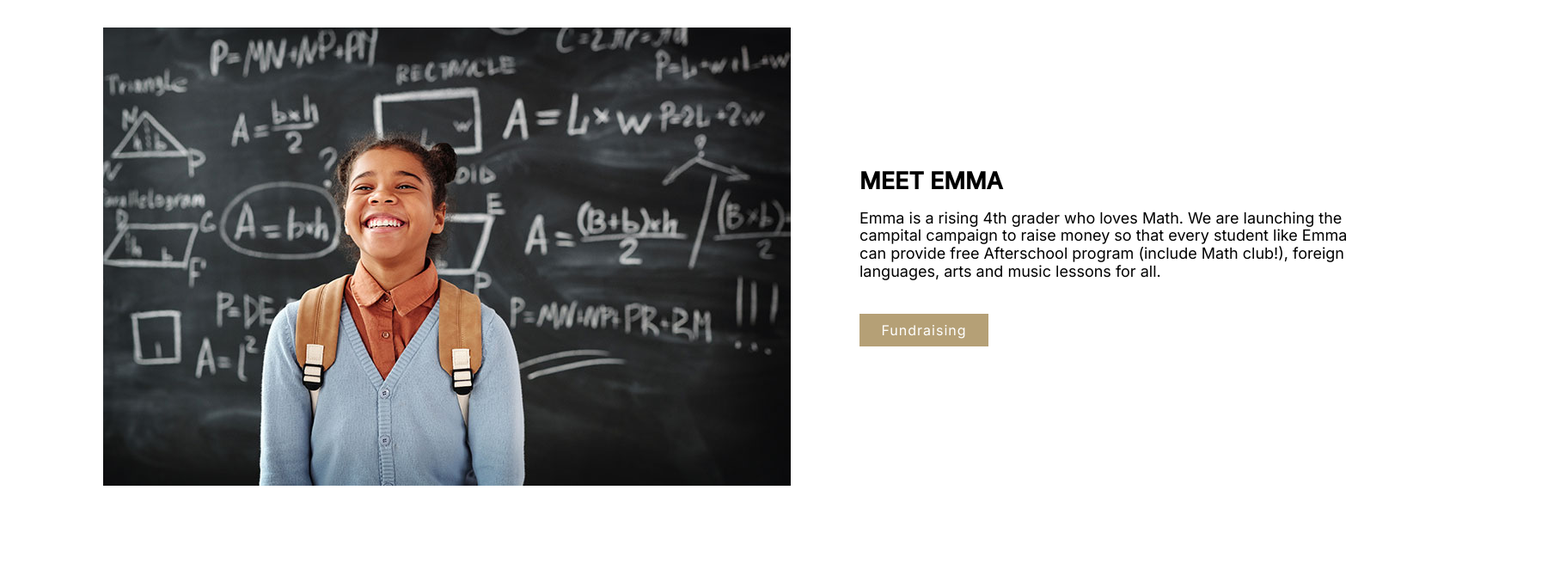
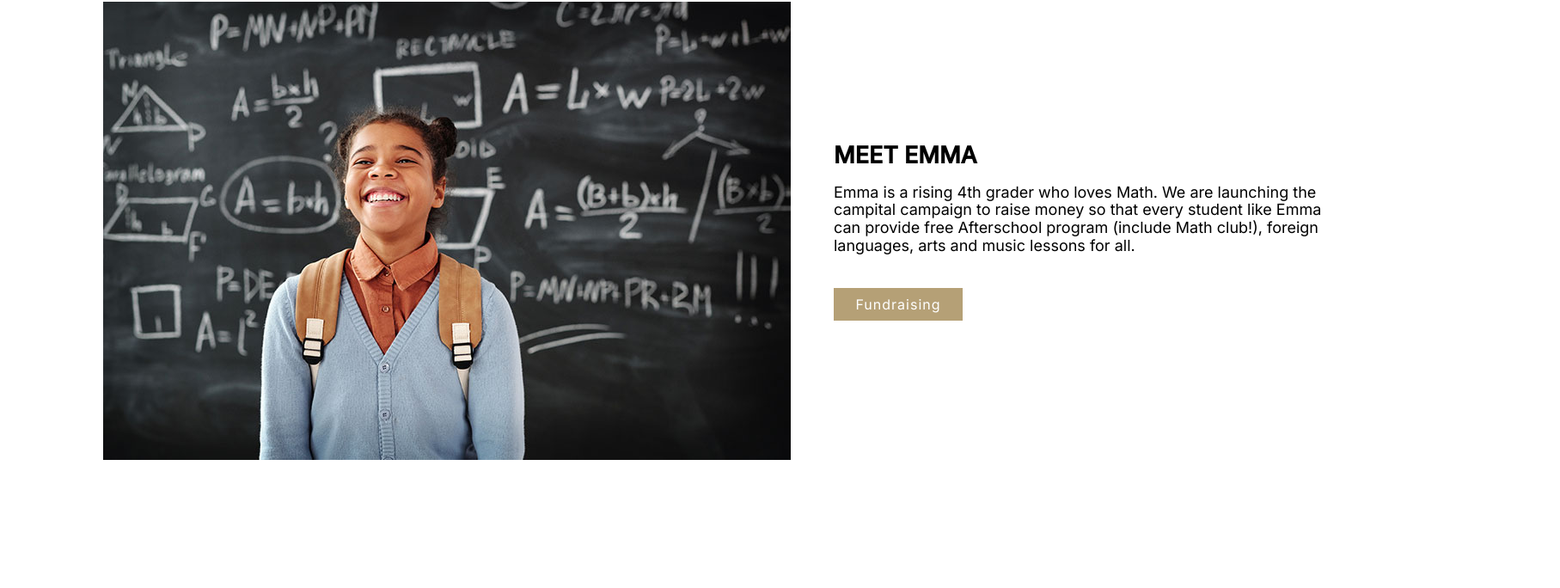
Before and after one commit to mshinzawa/mshinzawa.github.io, a plain HTML site: page index.html in a window 1280 px wide. Shown: the part 1028-1712 px from the top of the page at 86% size, 1815 px wide, since content can reach past the window. Drawn offline with nearby package versions, Linux system fonts and the light colour scheme; files that its build step writes are made by us from their sources.

Commit message:
small update

```diff
--- a/css/style.css
+++ b/css/style.css
@@ -302,7 +302,7 @@ h1, h2, h3, h3, h4, h5, h6 {
 }
 
 .container-right {
-	margin: 250px;
+	margin: 220px;
 	padding: 15px;
 }
 
```
Also changed, not shown: images/girls_smiling_800x533.jpg (deleted).
